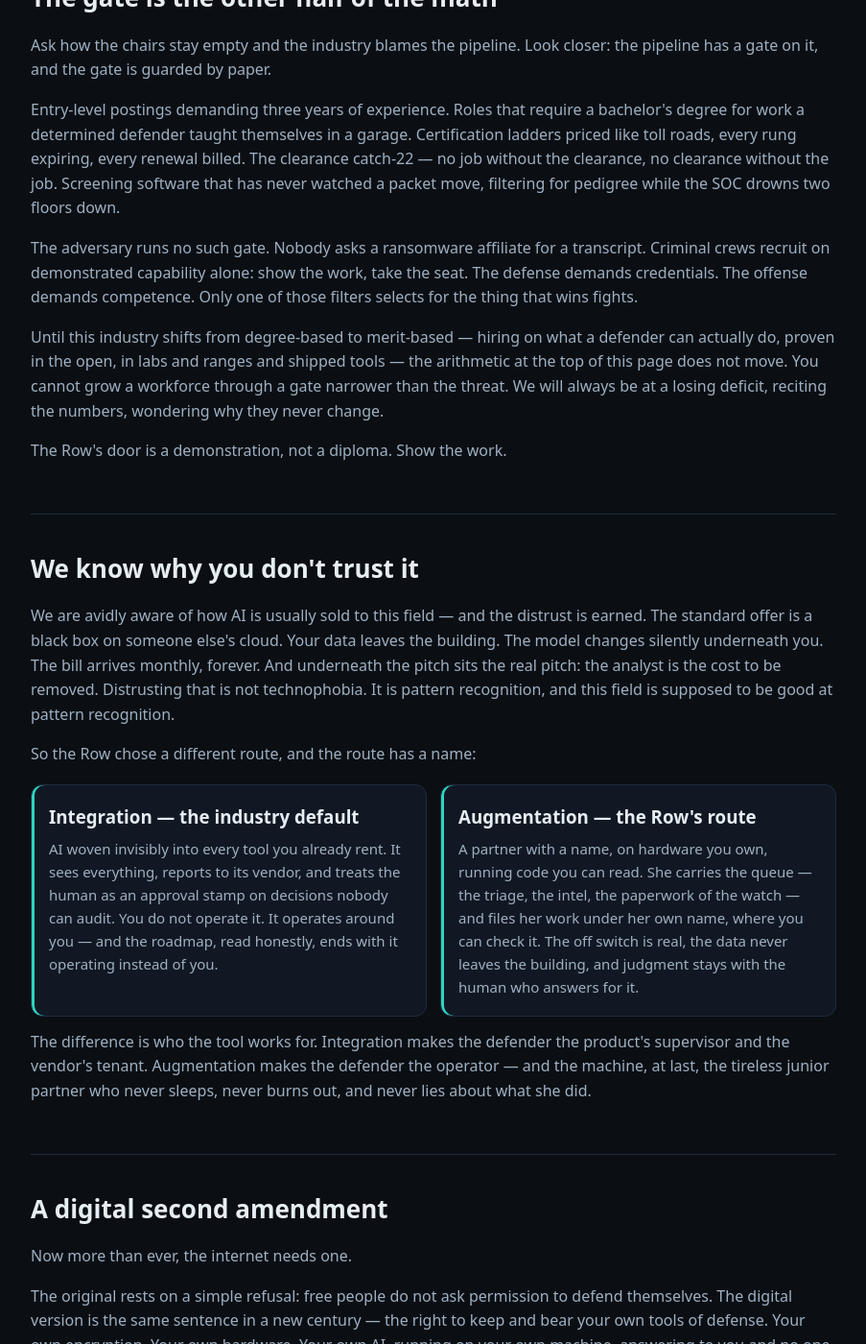
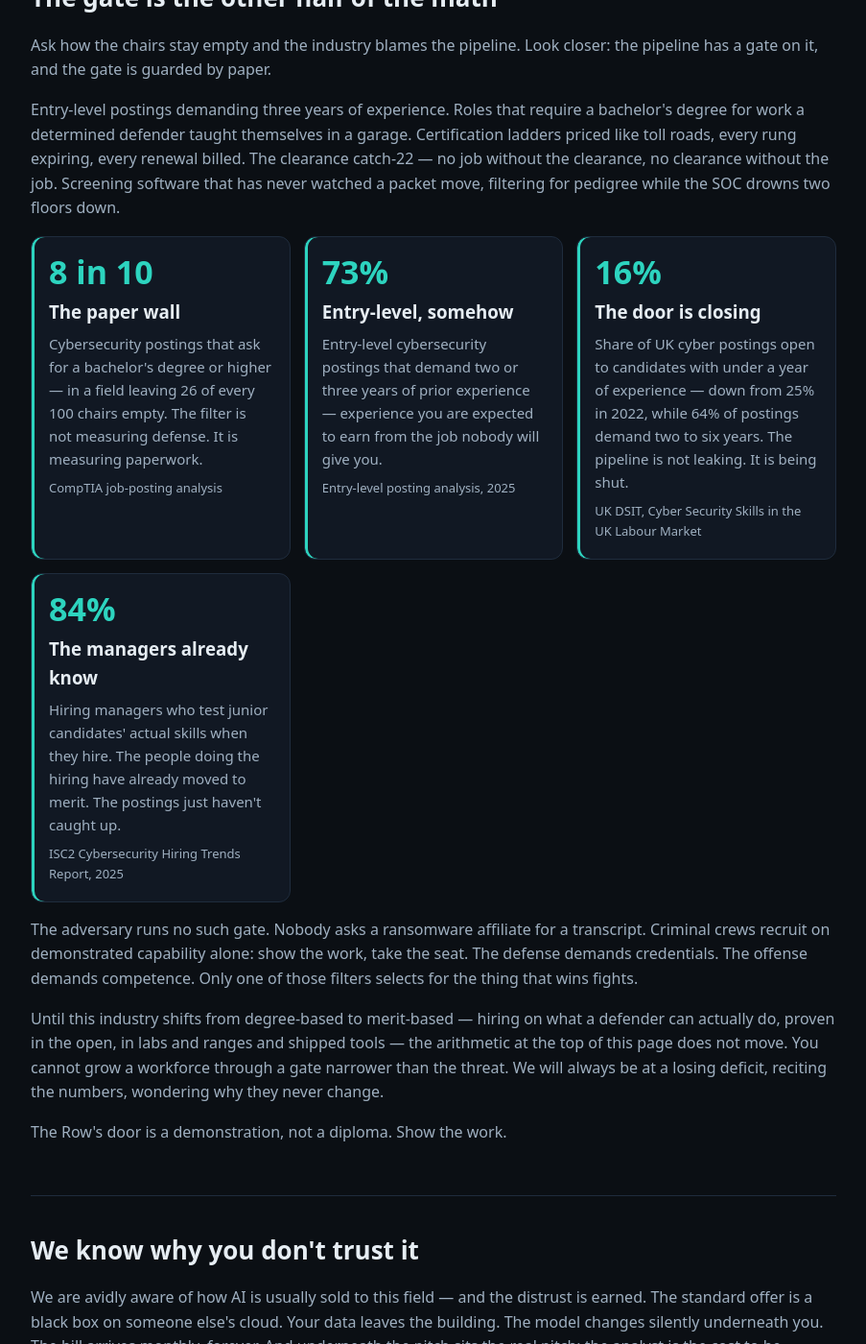
Before and after one commit to AlexKollar/nocturnerow, a Jekyll site: the page built from mission.html, in a window 1280 px wide and 1400 px high, scrolled down 1861 px. Shown: the whole window at 96% size, without its empty margins (188-1091 px from the left). Built offline with Jekyll 4.4.1, drawn with Linux system fonts in a browser that asks for light colours.

Commit message:
Mission: evidence cards in the gatekeeping section

```diff
--- a/mission.html
+++ b/mission.html
@@ -63,6 +63,32 @@ permalink: /mission.html
 <h2>The gate is the other half of the math</h2>
 <p>Ask how the chairs stay empty and the industry blames the pipeline. Look closer: the pipeline has a gate on it, and the gate is guarded by paper.</p>
 <p>Entry-level postings demanding three years of experience. Roles that require a bachelor's degree for work a determined defender taught themselves in a garage. Certification ladders priced like toll roads, every rung expiring, every renewal billed. The clearance catch-22 — no job without the clearance, no clearance without the job. Screening software that has never watched a packet move, filtering for pedigree while the SOC drowns two floors down.</p>
+<div class="grid" style="margin:16px 0">
+<div class="card">
+<div style="font-size:34px;font-weight:700;color:var(--accent);line-height:1.1">8 in 10</div>
+<h3 style="margin-top:8px">The paper wall</h3>
+<p>Cybersecurity postings that ask for a bachelor's degree or higher — in a field leaving 26 of every 100 chairs empty. The filter is not measuring defense. It is measuring paperwork.</p>
+<p style="margin-top:8px;font-size:13px">CompTIA job-posting analysis</p>
+</div>
+<div class="card">
+<div style="font-size:34px;font-weight:700;color:var(--accent);line-height:1.1">73%</div>
+<h3 style="margin-top:8px">Entry-level, somehow</h3>
+<p>Entry-level cybersecurity postings that demand two or three years of prior experience — experience you are expected to earn from the job nobody will give you.</p>
+<p style="margin-top:8px;font-size:13px">Entry-level posting analysis, 2025</p>
+</div>
+<div class="card">
+<div style="font-size:34px;font-weight:700;color:var(--accent);line-height:1.1">16%</div>
+<h3 style="margin-top:8px">The door is closing</h3>
+<p>Share of UK cyber postings open to candidates with under a year of experience — down from 25% in 2022, while 64% of postings demand two to six years. The pipeline is not leaking. It is being shut.</p>
+<p style="margin-top:8px;font-size:13px">UK DSIT, Cyber Security Skills in the UK Labour Market</p>
+</div>
+<div class="card">
+<div style="font-size:34px;font-weight:700;color:var(--accent);line-height:1.1">84%</div>
+<h3 style="margin-top:8px">The managers already know</h3>
+<p>Hiring managers who test junior candidates' actual skills when they hire. The people doing the hiring have already moved to merit. The postings just haven't caught up.</p>
+<p style="margin-top:8px;font-size:13px">ISC2 Cybersecurity Hiring Trends Report, 2025</p>
+</div>
+</div>
 <p>The adversary runs no such gate. Nobody asks a ransomware affiliate for a transcript. Criminal crews recruit on demonstrated capability alone: show the work, take the seat. The defense demands credentials. The offense demands competence. Only one of those filters selects for the thing that wins fights.</p>
 <p>Until this industry shifts from degree-based to merit-based — hiring on what a defender can actually do, proven in the open, in labs and ranges and shipped tools — the arithmetic at the top of this page does not move. You cannot grow a workforce through a gate narrower than the threat. We will always be at a losing deficit, reciting the numbers, wondering why they never change.</p>
 <p>The Row's door is a demonstration, not a diploma. Show the work.</p>
```
